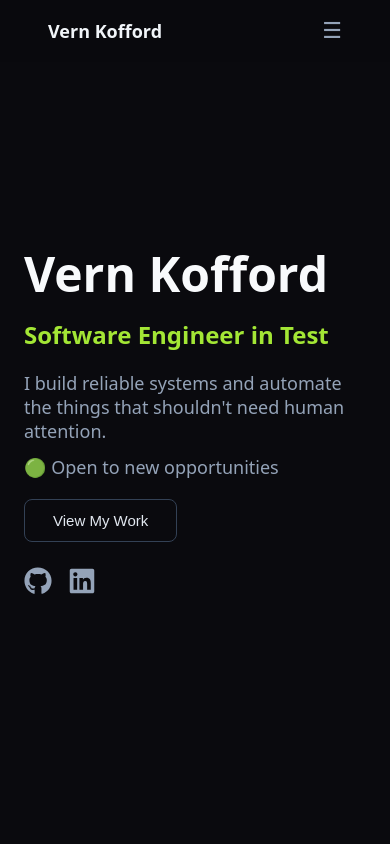
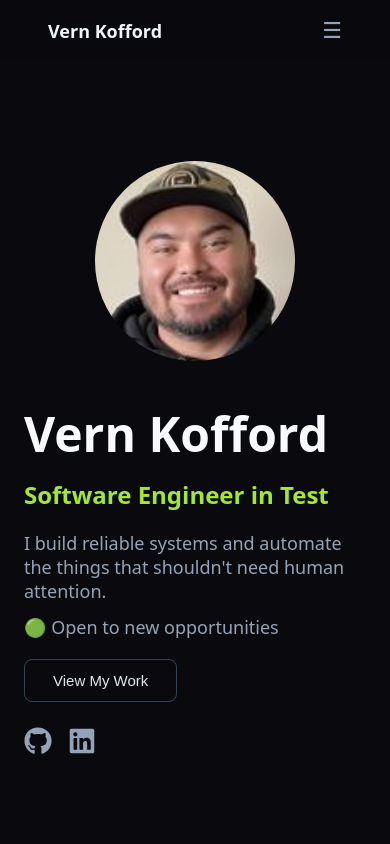
Before and after one commit to vernko/my-portfolio, a React (Vite) app: page / in a window 390 px wide. Shown: the top 844 px of the page. Built offline with nearby package versions, Linux system fonts and the light colour scheme.

Commit message:
feat: add profile photo to hero
Resolves #53

```diff
--- a/src/components/Hero.css
+++ b/src/components/Hero.css
@@ -9,7 +9,7 @@
 }
 
 .hero h1 {
-  font-size: 72px;
+  font-size: 60px;
   font-weight: 800;
   color: #f8fafc;
   margin: 0 0 12px;
@@ -47,6 +47,25 @@
   color: #a3e635;
 }
 
+.hero-content {
+  display: flex;
+  align-items: center;
+  width: 100%;
+  justify-content: space-between;
+  max-width: 1100px;
+}
+
+.hero-text {
+  flex: 1;
+}
+
+.hero-image img {
+  width: 250px;
+  height: 250px;
+  object-fit: cover;
+  border-radius: 50%;
+}
+
 .hero-social {
   display: flex;
   gap: 16px;
@@ -65,10 +84,22 @@
 
 @media (max-width: 768px) {
   .hero {
-    padding: 0 24px;
+    padding: 80px 24px 0;
   }
 
   .hero h1 {
     font-size: 48px;
   }
+
+  .hero-content {
+    flex-direction: column-reverse;
+  }
+
+  .hero-image img {
+    width: 200px;
+    height: 200px;
+    object-fit: cover;
+    border-radius: 50%;
+    margin-bottom: 35px;
+  }
 }
--- a/src/components/Hero.jsx
+++ b/src/components/Hero.jsx
@@ -1,9 +1,12 @@
 import './Hero.css'
 import { FaGithub, FaLinkedin } from 'react-icons/fa'
+import profilePhoto from '../assets/profile.png'
 
 export default function Hero({ name, title, description, availability }) {
   return (
-    <div className="hero">
+    <div class="hero">
+      <div className="hero-content">
+        <div className="hero-text">
           <h1>{name}</h1>
           <h2>{title}</h2>
           <p>{description}</p>
@@ -16,5 +19,10 @@ export default function Hero({ name, title, description, availability }) {
             <a href="https://www.linkedin.com/in/vernkofford/" target="_blank" rel="noreferrer" aria-label="LinkedIN"><FaLinkedin /></a>
           </div>
         </div>
+        <div className="hero-image">
+          <img src={profilePhoto} alt="Vern Kofford" />
+        </div>
+      </div>
+    </div>
   )
 }
--- a/src/components/Nav.css
+++ b/src/components/Nav.css
@@ -21,7 +21,7 @@
 .nav-links a {
   color: #94a3b8;
   text-decoration: none;
-  font-size: 14px;
+  font-size: 17px;
   margin-left: 32px;
   transition: color 0.2s;
 }
```
Also changed, not shown: src/assets/profile.png (added), src/assets/profile2.jpg (added). Lines whose indentation alone changed are shown as unchanged.
